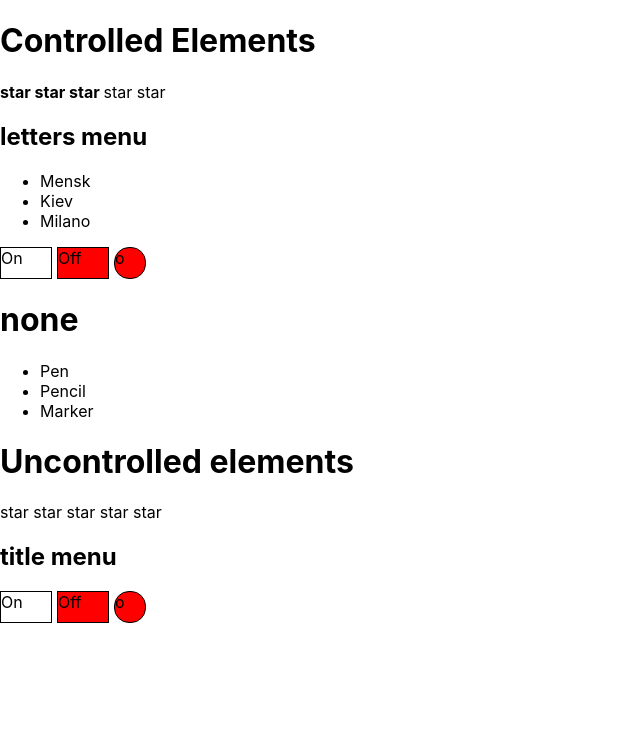
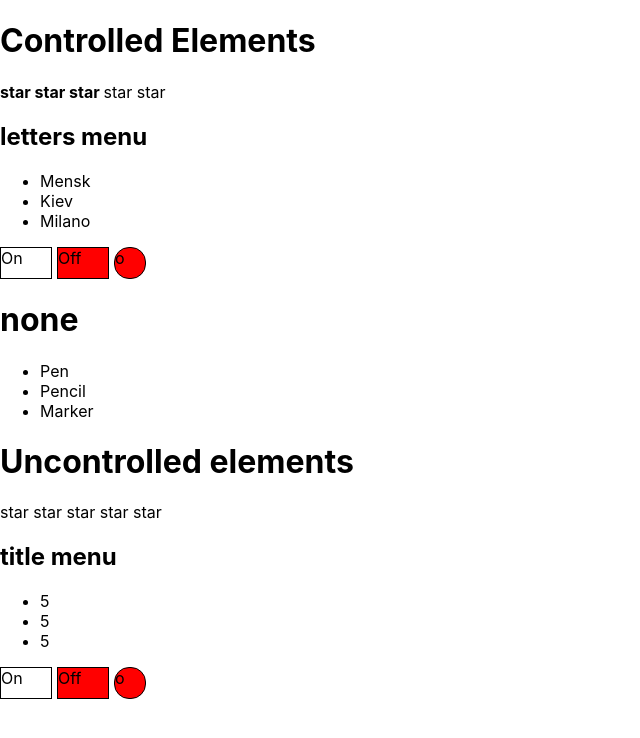
Before and after one commit to alexkarunny/react_prosto, a React (Create React App) app: page / in a window 1280 px wide. Shown: the top 738 px of the page, without its empty margins (0-640 px from the left). Built offline with nearby package versions, Linux system fonts and the light colour scheme.

Commit message:
07_useReducer

```diff
--- /dev/null
+++ b/src/components/UncontrolledAccordion/Reducer.tsx
@@ -0,0 +1,20 @@
+export const TOGGLE_COLLAPSED = 'TOGGLE-COLLAPSED'
+
+export type ActionType = {
+    type: typeof TOGGLE_COLLAPSED
+}
+export type StateType = {
+    toggle: boolean
+}
+export const reducer = (state: StateType, action: ActionType): StateType => {
+    switch (action.type) {
+        case TOGGLE_COLLAPSED:
+            return ({
+                ...state,
+                toggle: !state.toggle
+            })
+        default:
+            return state
+    }
+
+}
--- a/src/components/UncontrolledAccordion/UncontrolledAccordion.tsx
+++ b/src/components/UncontrolledAccordion/UncontrolledAccordion.tsx
@@ -1,27 +1,31 @@
-import React, {useState} from 'react';
+import React, {useReducer} from 'react';
+import {ActionType, reducer} from './Reducer';
 
 type UncontrolledAccordionProps = {
     title: string
 }
 
 export function UncontrolledAccordion(props: UncontrolledAccordionProps) {
-    let [collapsed, setCollapsed] = useState<boolean>(true)
+    //let [collapsed, setCollapsed] = useState<boolean>(true)
+    let [collapsed, dispatch] = useReducer(reducer, { toggle: false})
+
+
     return (
         <div>
-            <AccordionTitle title={props.title} collapsedHandler={setCollapsed} collapsed={collapsed}/>
-            {!collapsed && <AccordionBody/>}
+            <AccordionTitle title={props.title} dispatch={dispatch} collapsed={collapsed.toggle}/>
+            {!collapsed.toggle && <AccordionBody/>}
         </div>
     )
 }
 
 type accordionTitleProps = {
     title: string
-    collapsedHandler: (collapses: boolean) => void
+    dispatch: (action: ActionType) => void
     collapsed: boolean
 }
 
 function AccordionTitle(props: accordionTitleProps) {
-    return <h2 onClick={() => props.collapsedHandler(!props.collapsed)}>{props.title}</h2>
+    return <h2 onClick={() => props.dispatch({type: 'TOGGLE-COLLAPSED'})}>{props.title}</h2>
 }
 
 function AccordionBody() {
--- a/tsconfig.json
+++ b/tsconfig.json
@@ -16,7 +16,7 @@
     "module": "esnext",
     "moduleResolution": "node",
     "resolveJsonModule": true,
-    "isolatedModules": true,
+    "isolatedModules": false,
     "noEmit": true,
     "jsx": "react-jsx"
   },
```
Also changed, not shown: 1 other file (tests, documents, lock files or other folders).
